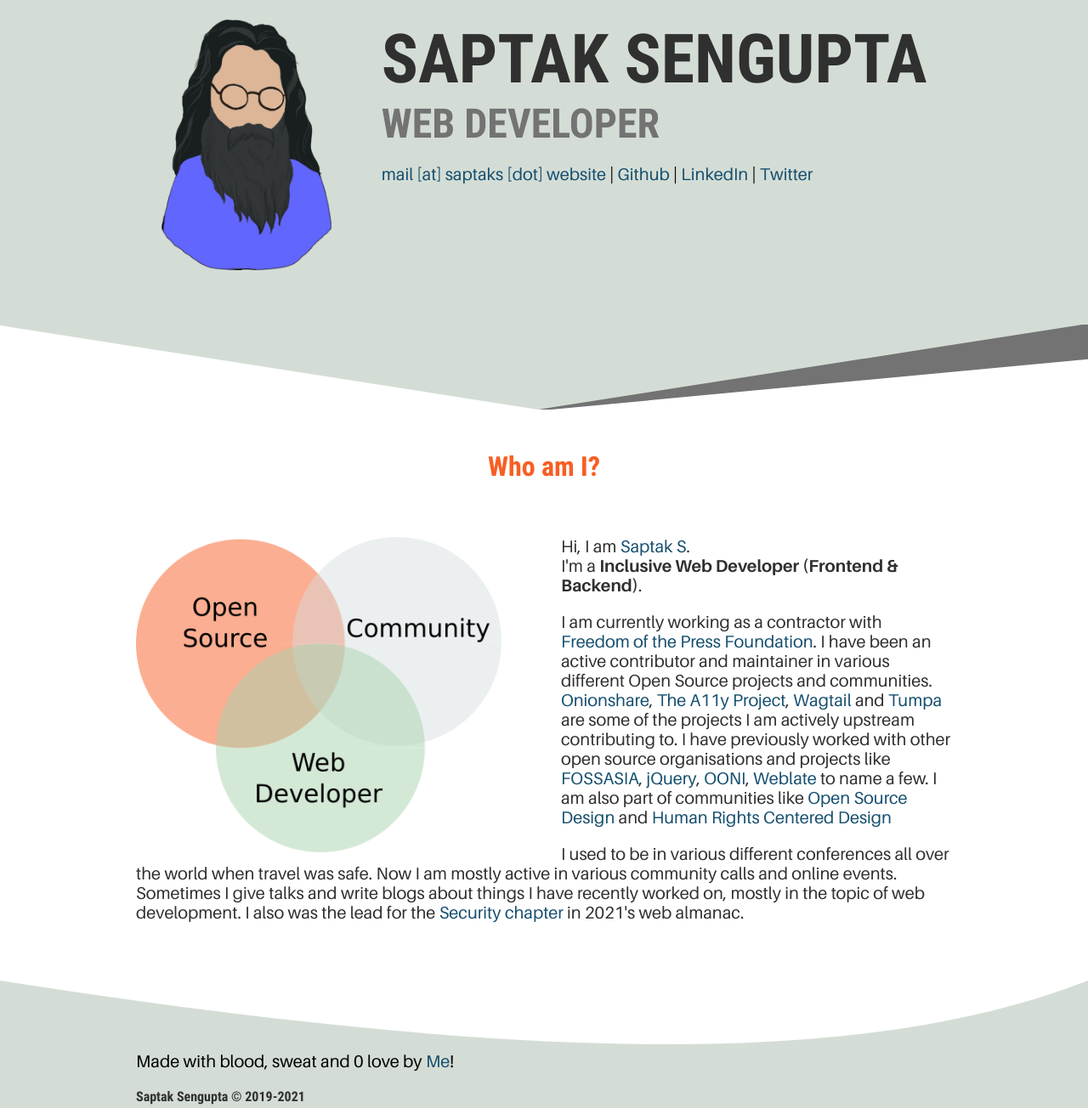
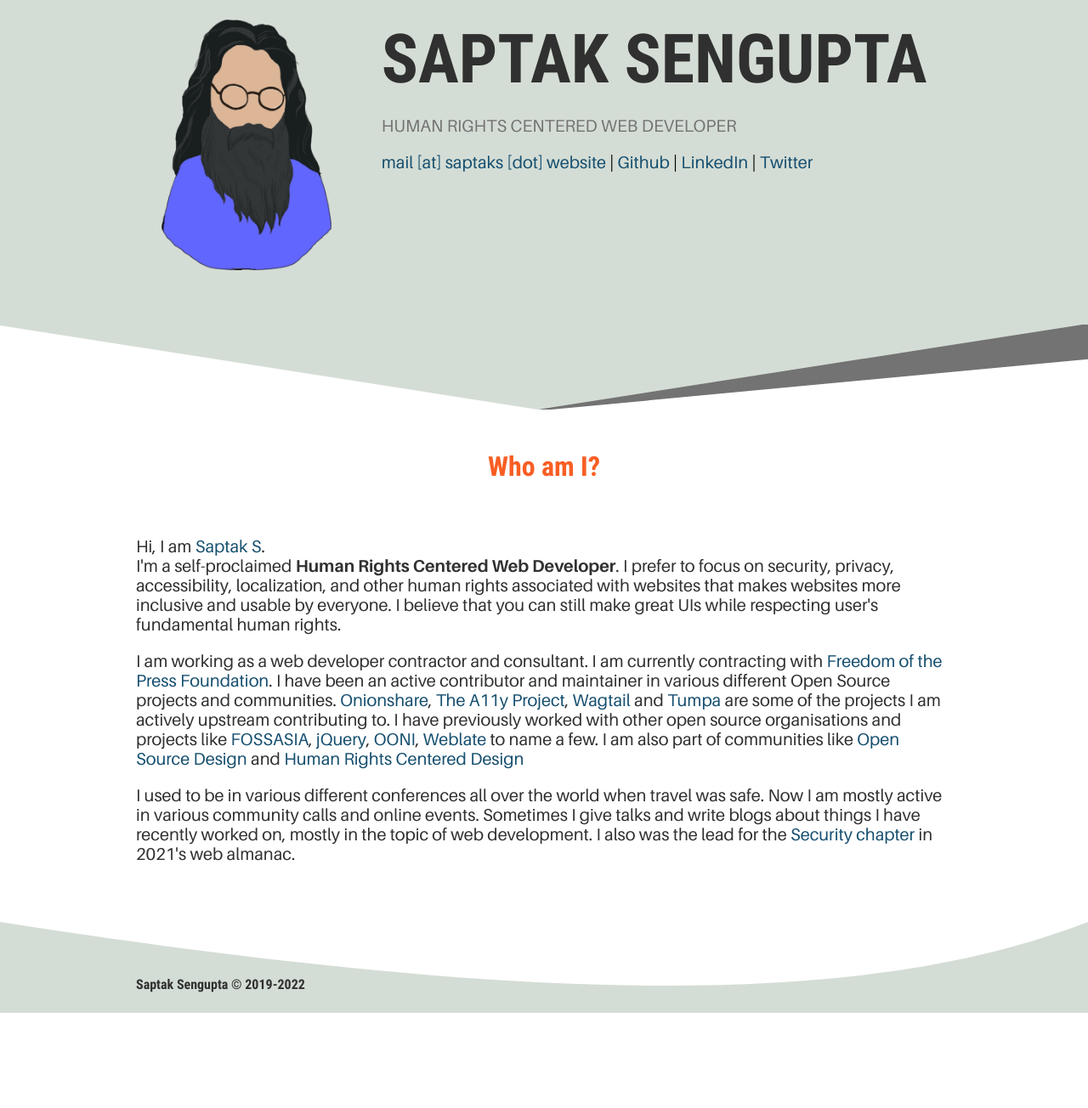
Before and after one commit to SaptakS/saptaks-website, a plain HTML site: page dist/index.html in a window 1280 px wide. Shown: the part 100-1404 px from the top of the page at 85% size. After the commit the page ends 1292 px from the top, so only its background shows below. Drawn offline with Linux system fonts and the light colour scheme.

Commit message:
Updated about content

```diff
--- a/dist/index.html
+++ b/dist/index.html
@@ -51,7 +51,7 @@
     </picture>
     <section class="content-wrapper">
       <h1 class="upper-case">Saptak Sengupta</h1>
-      <h2 class="secondary-text upper-case">Web Developer</h2>
+      <p class="subheading secondary-text upper-case">Human Rights Centered Web Developer</p>
       <p>
         <a href="mailto:mail@saptaks.website">mail [at] saptaks [dot] website</a> |
         <a href="https://github.com/saptaks">Github</a> |
@@ -65,19 +65,20 @@
   <path id="trianglePath1" d="M0 0 L50 100 L100 0 Z"></path>
   <path id="trianglePath2" d="M50 100 L100 40 L100 0 Z"></path>
 </svg>
-<div class="containers" id="iamspiderman">
+<div class="containers" id="about">
   <h4 class="text-center">Who am I?</h4>
   <section class="content-wrapper">
-    <picture class="shape-outside-left">
-      <source srcset="/assets/images/about.png" media="(min-width: 800px)">
-      <img src="assets/images/about.png" alt="Saptak's work is an amalgamation of Open Source, Web Development and Community"/>
-    </picture>
     <p>
       Hi, I am <a href="https://github.com/saptaks">Saptak S</a>. <br/>
-      I'm a <b>Inclusive Web Developer (Frontend & Backend)</b>.
+      I'm a self-proclaimed <b>Human Rights Centered Web Developer</b>. I prefer
+      to focus on security, privacy, accessibility, localization, and other
+      human rights associated with websites that makes websites more inclusive and
+      usable by everyone. I believe that you can still make great UIs while respecting
+      user's fundamental human rights.
     </p>
     <p>
-      I am currently working as a contractor with
+      I am working as a web developer contractor and consultant. I am currently
+      contracting with
       <a href="https://freedom.press">Freedom of the Press Foundation</a>.
       I have been an active contributor and maintainer in various different
       Open Source projects and communities.
@@ -90,7 +91,8 @@
       <a href="http://fossasia.org/">FOSSASIA</a>,
       <a href="https://jquery.org">jQuery</a>,
       <a href="https://ooni.org">OONI</a>,
-      <a href="https://weblate.org">Weblate</a> to name a few. I am also part of communities
+      <a href="https://weblate.org">Weblate</a> to name a few.
+      I am also part of communities
       like <a href="http://opensourcedesign.net/">Open Source Design</a> and
       <a href="https://hrcd.pubpub.org/">Human Rights Centered Design</a>
     </p>
@@ -103,7 +105,6 @@
       in 2021's web almanac.
     </p>
   </section>
-  <div style="clear: both;"></div>
 </div>
 
     <footer class="containers container-light">
@@ -111,8 +112,7 @@
         <path d="M0 0 C 50 100 80 100 100 0 Z" class="light"></path>
       </svg>
       <div class="content-wrapper">
-        <p>Made with blood, sweat and 0 love by <a href="https://github.com/SaptakS">Me</a>!</p>
-        <h6>Saptak Sengupta &copy 2019-2021 </h6>
+        <h6>Saptak Sengupta &copy 2019-2022 </h6>
       </div>
     </footer>
   </body>
--- a/src/assets/sass/_typography.sass
+++ b/src/assets/sass/_typography.sass
@@ -9,23 +9,24 @@ h1
     font-size: $h1-font-size
 h2
     font-size: $h2-font-size
+    color: $orange
 h3
     font-size: $h3-font-size
-h4
-    font-size: $h4-font-size
-    color: $orange
-h5
-    font-size: $h5-font-size
     color: $gray
 
     @media (prefers-color-scheme: dark)
         color: $green
-h6
-    font-size: $h6-font-size
 
 p
     font-family: $font-family-base
     font-size: $font-size-lg
+    line-height: 1.5
+
+p.subheading
+    font-size: $h2-font-size
+    font-family: $font-family-condensed
+    font-weight: bold
+    margin: 0
 
 a
     color: $dark-blue
```
Also changed, not shown: dist/projects.html (+1 -2 lines), src/_base.html (+1 -2 lines), src/assets/sass/_variables.sass (+2 -5 lines), src/index.html (+11 -10 lines), dist/assets/sass/style.css (added), src/assets/css/style.css, src/assets/images/about.png (deleted), src/assets/sass/style.css (added), 4 other files.
